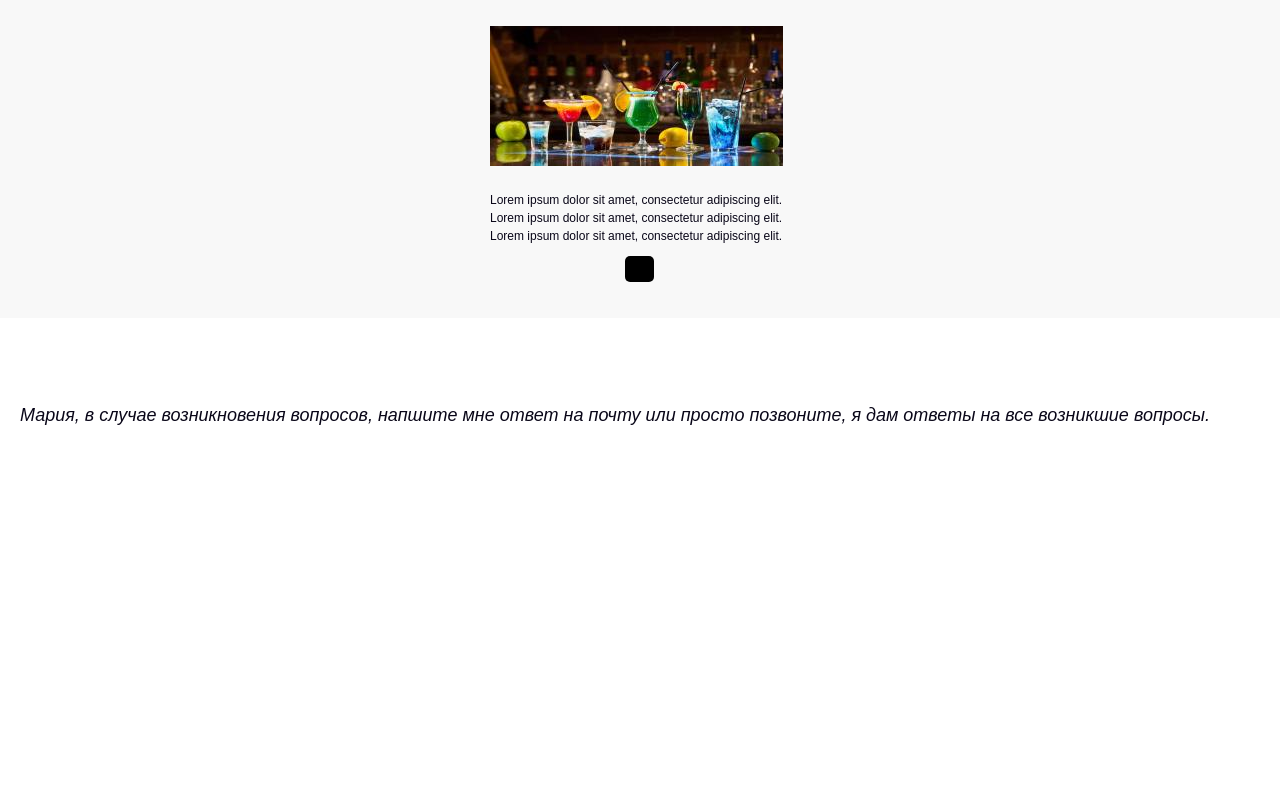
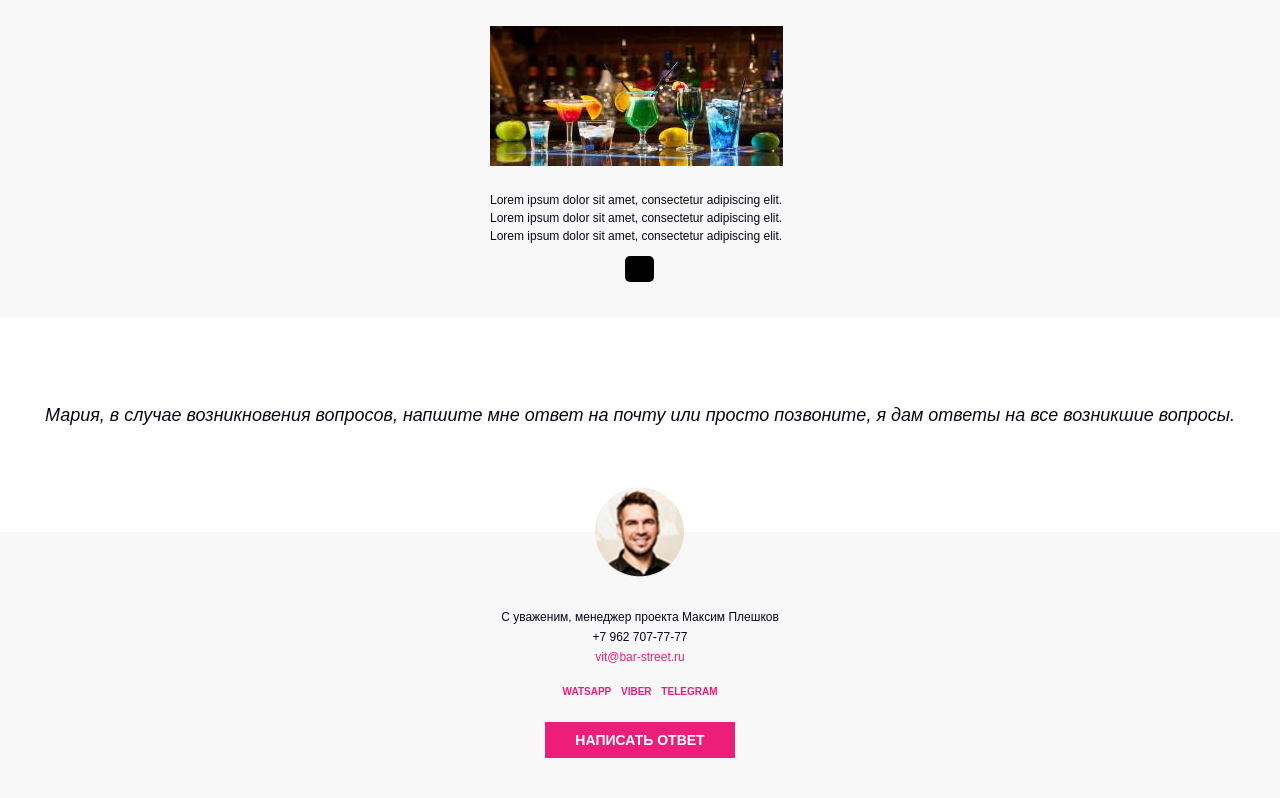
Before and after one commit to devmargooo/Bar-street, a website: page src/index.html in a window 1280 px wide. Shown: the part 2186-2984 px from the top of the page. Before the commit the page ends 2718 px from the top, so only its background shows below. Drawn offline with nearby package versions, Linux system fonts and the light colour scheme.

Commit message:
Футер

```diff
--- a/src/index.html
+++ b/src/index.html
@@ -422,6 +422,20 @@
           Мария, в случае возникновения вопросов, напшите мне ответ на почту или просто позвоните,
           я дам ответы на все возникшие вопросы.
       </div>
+      <div class="person footer__person">
+          <img class="photo_big" src="img/pics/Maxim_big.png">
+          <div class="person__info_extended">
+              <p class="person__info-text">С уваженим, менеджер проекта Максим Плешков</p>
+              <p class="person__info-phone">+7 962 707-77-77</p>
+              <p class="person__info-email">vit@bar-street.ru</p>
+          </div>
+          <div class="person__info-contacts">
+              <a class="person__info-contact" href="">watsapp</a>
+              <a class="person__info-contact" href="">viber</a>
+              <a class="person__info-contact" href="">telegram</a>
+          </div>
+      </div>
+      <button class="button-answer" type="button">Написать ответ</button>
   </footer>
   <div class="responsive responsive-desktop"></div>
 <script src="https://ajax.googleapis.com/ajax/libs/jquery/3.2.1/jquery.min.js"></script>
--- a/src/sass/blocks/button-action.scss
+++ b/src/sass/blocks/button-action.scss
@@ -15,3 +15,8 @@
   padding-top: 1.3rem;
   padding-bottom: 1.3rem;
 }
+.button-answer{
+  @include button-action-theme;
+  padding: 1rem 3rem;
+  margin-top: 2rem;
+}
--- a/src/sass/blocks/person.scss
+++ b/src/sass/blocks/person.scss
@@ -10,7 +10,7 @@
 }
 
 .person{
-  width: 20rem;
+
 }
 .person__info{
   color: $c-primary-dark;
@@ -22,6 +22,7 @@
 
 .person__info_extended{
   @extend .person__info;
+  margin-top: 3rem;
 }
 
 .person__info-title{
@@ -32,6 +33,10 @@
 }
 .person__info-phone{
   @include person-info-theme;
+}
+.person__info-email{
+  @include person-info-theme;
+  color: $c-complementary;
 }
 .person__info-contacts{
   @include person-accent-theme;
--- a/src/sass/blocks/photo.scss
+++ b/src/sass/blocks/photo.scss
@@ -1,5 +1,6 @@
 .photo{
   display: block;
+  margin: 0 auto;
 }
 .photo_small{
   @extend .photo;
--- a/src/sass/page/footer.scss
+++ b/src/sass/page/footer.scss
@@ -1,5 +1,6 @@
 @mixin footer-theme{
   background: $c-fg-primary;
+  text-align: center;
 }
 @mixin footer-message-theme{
   background: $c-bg-primary;
@@ -10,8 +11,13 @@
 }
 .footer{
   @include footer-theme;
+  padding-bottom: 4rem;
 }
 .footer__message{
   @include footer-message-theme;
   padding: 8.3rem 2rem 10.3rem;
 }
+
+.footer__person{
+  margin-top: -4.5rem;
+}
--- a/src/sass/page/message.scss
+++ b/src/sass/page/message.scss
@@ -35,4 +35,5 @@
 
 .message__person{
   margin: 36.5rem auto 0;
+  width: 20rem;
 }
```
Also changed, not shown: src/css/main.css, src/css/main.min.css, src/img/pics/Maxim_big.png (added).
